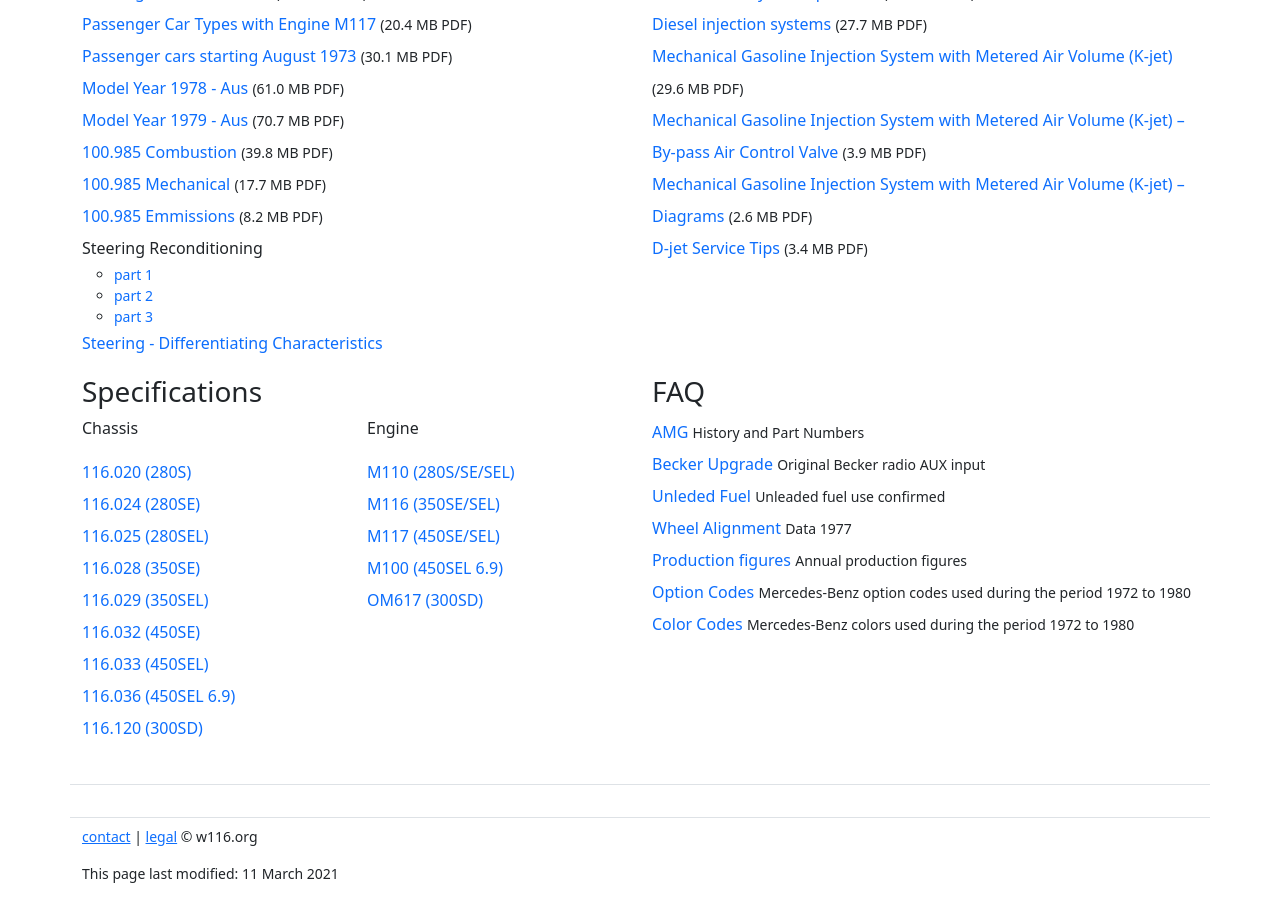
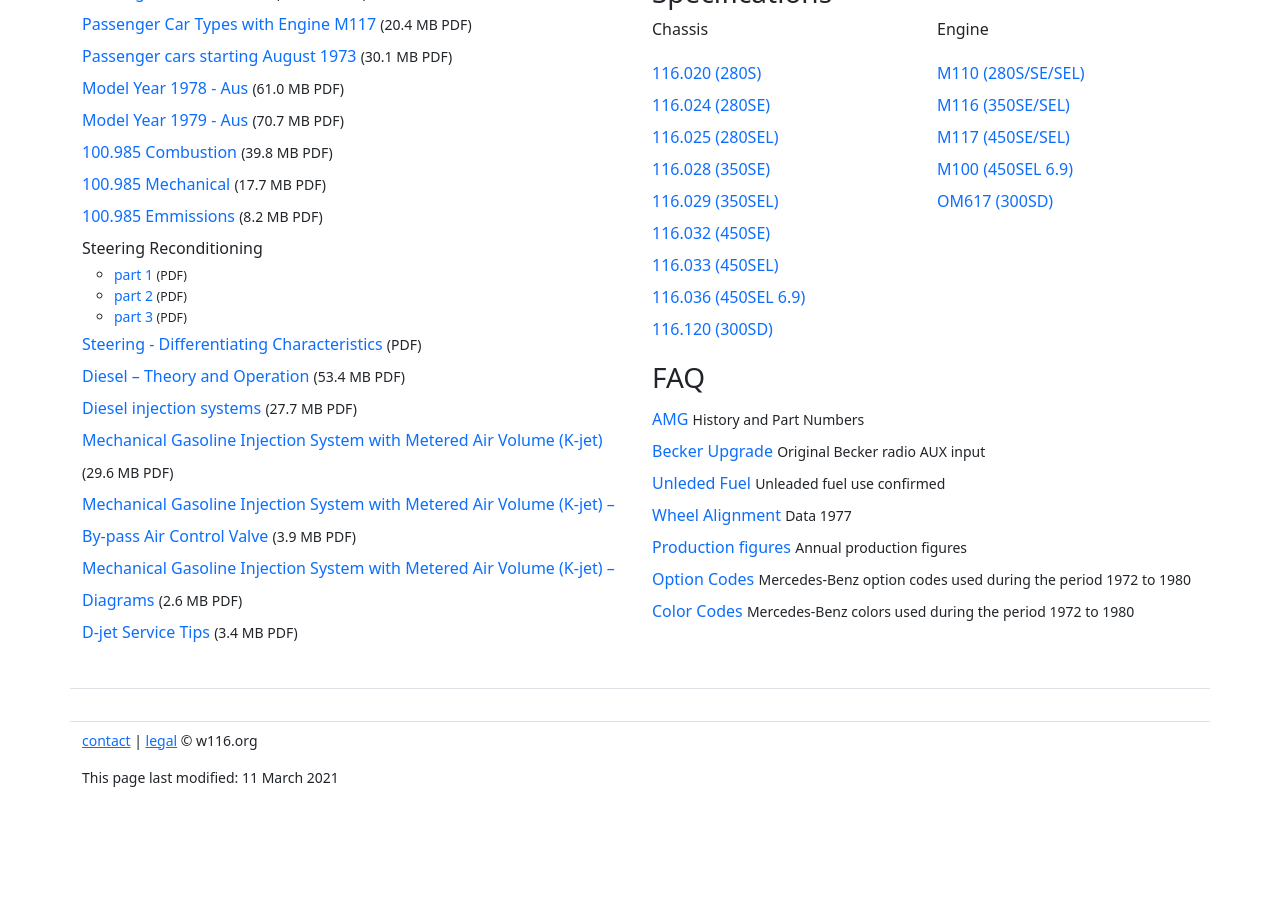
Before and after one commit to W116org/w116org.github.io, a Jekyll site: the page built from tech.html, in a window 1280 px wide and 900 px high, scrolled down 1171 px. Built offline with Jekyll 4.4.1, drawn with Linux system fonts in a browser that asks for light colours; after the commit the page ends 1975 px from its top, so only the background shows below that.

Commit message:
Update tech.html

```diff
--- a/tech.html
+++ b/tech.html
@@ -69,17 +69,20 @@
       </li>
       <li>Steering Reconditioning
         <ul class="small lh-base">
-          <li><a class="text-decoration-none" href="//cdn.w116.org/tech/Steering_Power_46-220-part_1.pdf">part 1</a></li>
-          <li><a class="text-decoration-none" href="//cdn.w116.org/tech/Steering_Power_46-220-part_2.pdf">part 2</a></li>
-          <li><a class="text-decoration-none" href="//cdn.w116.org/tech/Steering_Box_46-070.pdf">part 3</a></li>
+          <li><a class="text-decoration-none" href="//cdn.w116.org/tech/Steering_Power_46-220-part_1.pdf">part 1</a>
+            <span class="small">(PDF)</span>
+          </li>
+          <li><a class="text-decoration-none" href="//cdn.w116.org/tech/Steering_Power_46-220-part_2.pdf">part 2</a>
+            <span class="small">(PDF)</span>
+          </li>
+          <li><a class="text-decoration-none" href="//cdn.w116.org/tech/Steering_Box_46-070.pdf">part 3</a>
+            <span class="small">(PDF)</span>
+          </li>
         </ul>
       </li>
-      <li><a class="text-decoration-none" href="//cdn.w116.org/tech/Steering_Box_Survey_46-010.pdf">Steering - Differentiating Characteristics</a></li>
-    </ul>
-  </div>
-  <!-- /.col-md-6 -->
-  <div class="col-md-6">
-    <ul class="list-unstyled lh-lg">
+      <li><a class="text-decoration-none" href="//cdn.w116.org/tech/Steering_Box_Survey_46-010.pdf">Steering - Differentiating Characteristics</a>
+        <span class="small">(PDF)</span>
+      </li>
       <li><a class="text-decoration-none" href="//cdn.w116.org/tech/training_diesel.pdf">Diesel &ndash; Theory and Operation</a>
         <span class="small">(53.4 MB PDF)</span>
       </li>
@@ -100,8 +103,6 @@
       </li>
     </ul>
   </div>
-</div>
-<div class="row">
   <div class="col-md-6">
     <h3 id="specifications">Specifications</h3>
     <div class="row">
@@ -130,8 +131,6 @@
         </ul>
       </div>
     </div>
-  </div>
-  <div class="col-md-6">
     <h3 id="faq">FAQ</h3>
     <ul class="list-unstyled lh-lg">
       <li><a class="text-decoration-none" href="/tech/amg/">AMG</a>
```
